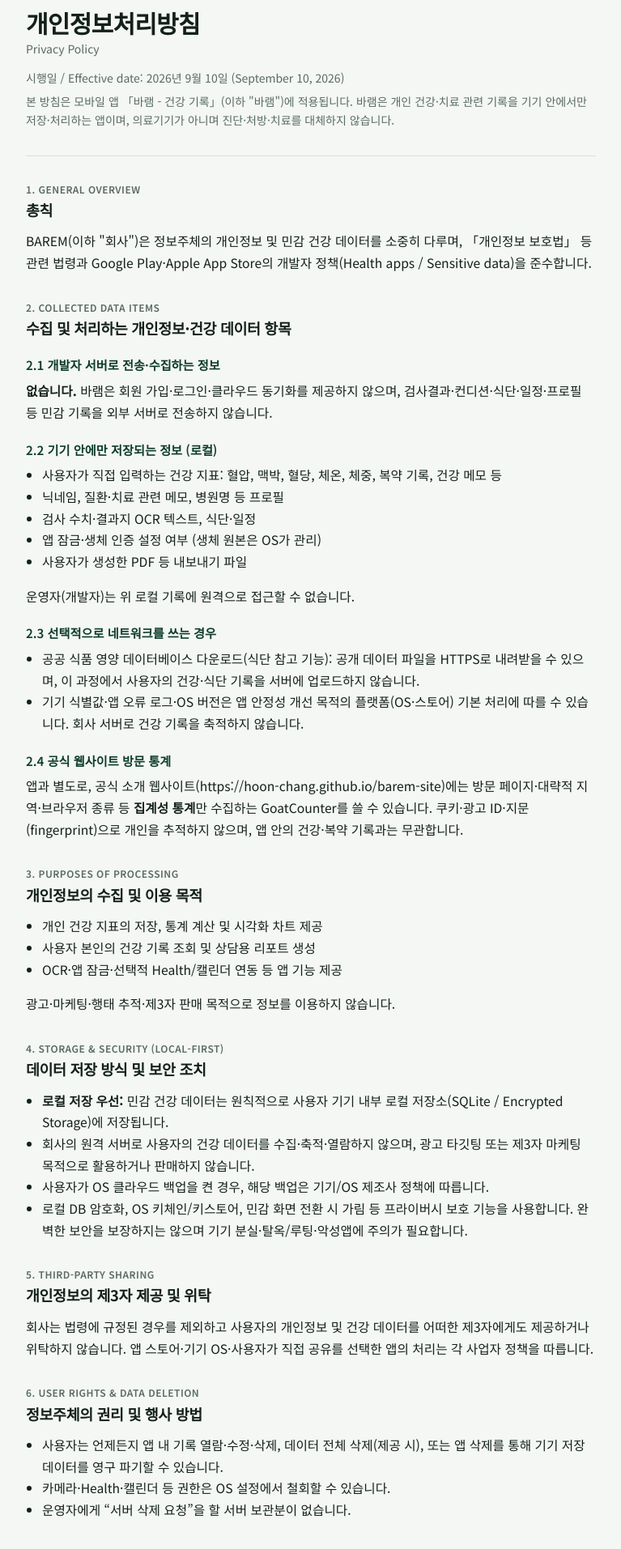
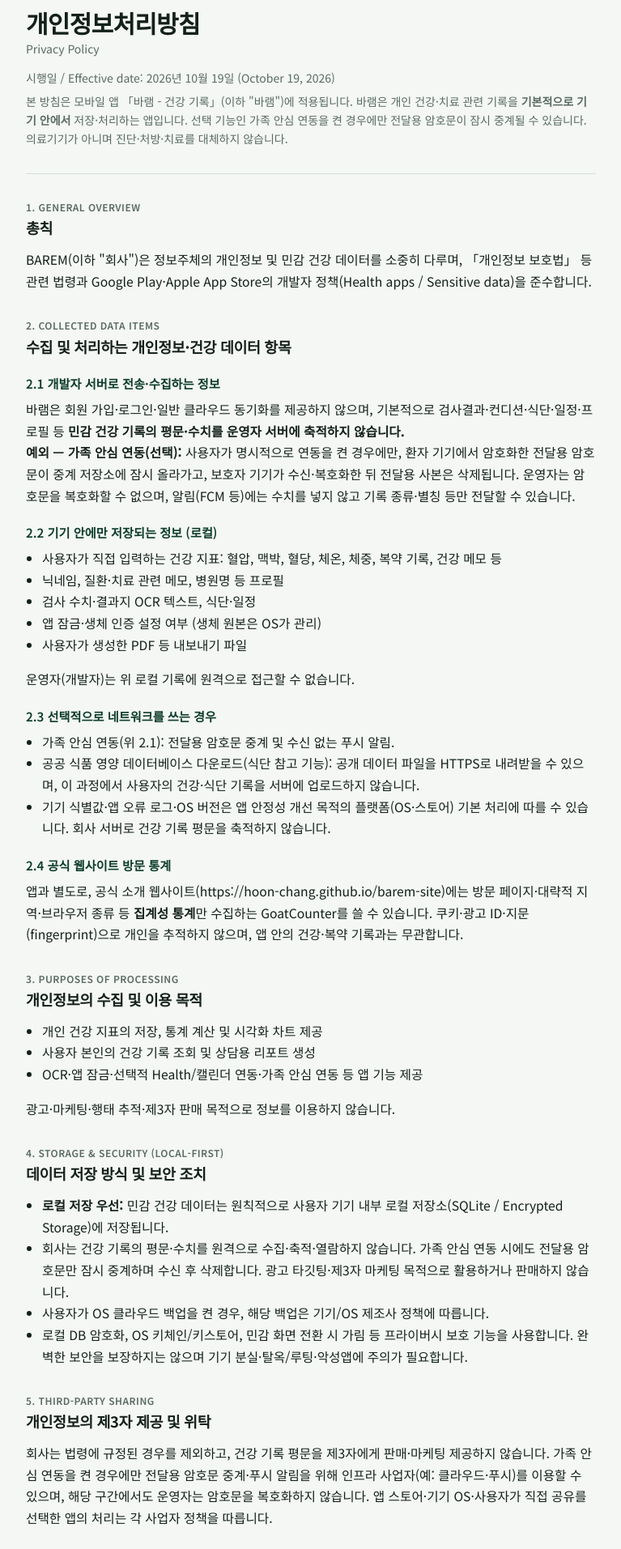
Before and after one commit to Hoon-Chang/barem-site, a Next.js app: page /privacy in a window 1280 px wide. Shown: the part 147-2060 px from the top of the page at 81% size, without its empty margins (256-1023 px from the left). Built offline with nearby package versions, Linux system fonts and the light colour scheme.

Commit message:
Align all site menus and copy with app 1.1.x features.
Rename 간편사용, add meds/watch highlights, reorder family scenarios, disclose E2EE family relay in privacy, and fix navigation labels before publishing.

```diff
--- a/site.config.ts
+++ b/site.config.ts
@@ -59,8 +59,8 @@ export const siteConfig = {
 
   privacy: {
     /** 개인정보처리방침 시행일 */
-    effectiveDateKo: "2026년 9월 10일",
-    effectiveDateEn: "September 10, 2026",
+    effectiveDateKo: "2026년 10월 19일",
+    effectiveDateEn: "October 19, 2026",
   },
 
   stores: {
--- a/src/app/features/page.tsx
+++ b/src/app/features/page.tsx
@@ -6,7 +6,7 @@ import { absoluteUrl } from "../../../site.config";
 export const metadata: Metadata = {
   title: "기능 소개",
   description:
-    "맞춤 홈·손쉬움·차수 비교·케어 리포트·검사 OCR·바이탈·식단·일정·PDF·잠금 등 바램 핵심 기능.",
+    "맞춤 홈·가족 안심 연동·간편사용·복약 알림·케어 리포트·검사 OCR·바이탈·식단·일정·PDF·잠금 등 바램 핵심 기능.",
   alternates: { canonical: absoluteUrl("/features/") },
 };
 
@@ -16,7 +16,7 @@ export default function FeaturesPage() {
       <PageShell
         surface
         title="무엇을 할 수 있나요"
-        lead="설치 후에 쓰는 기능들입니다. 필요한 것만 보면 됩니다."
+        lead="오늘 홈과 가족 연동부터, 검사·복약·일정까지. 필요한 기능만 보면 됩니다."
       >
         <FeaturesContent />
       </PageShell>
--- a/src/app/guide/page.tsx
+++ b/src/app/guide/page.tsx
@@ -6,7 +6,7 @@ import { absoluteUrl } from "../../../site.config";
 export const metadata: Metadata = {
   title: "시작 가이드",
   description:
-    "목적 고르기부터 일정·검사·컨디션·잠금까지 — 첫 주에 이것만 하면 됩니다.",
+    "목적 고르기부터 일정·검사·컨디션·가족 연동·잠금까지 — 첫 주에 이것만 하면 됩니다.",
   alternates: { canonical: absoluteUrl("/guide/") },
 };
 
@@ -15,7 +15,7 @@ export default function GuidePage() {
     <>
       <PageShell
         title="첫 주에 이것만"
-        lead="설치만 하면, 목적 고르기부터 바로 시작할 수 있습니다."
+        lead="설치 후 목적만 고르면 바로 쓸 수 있어요. 필요할 때 가족 안심 연동과 잠금만 더하면 됩니다."
       >
         <GuideContent />
       </PageShell>
--- a/src/app/layout.tsx
+++ b/src/app/layout.tsx
@@ -32,11 +32,13 @@ export const metadata: Metadata = {
     "바램",
     "BAREM",
     "건강 기록",
+    "항암",
+    "가족 연동",
     "혈압",
     "혈당",
     "복약",
-    "내 기기",
-    "개인정보",
+    "검사결과",
+    "온디바이스",
   ],
   openGraph: {
     type: "website",
--- a/src/app/privacy/page.tsx
+++ b/src/app/privacy/page.tsx
@@ -30,9 +30,11 @@ export default function PrivacyPage() {
         </p>
         <p className="mt-2 text-sm leading-relaxed text-muted">
           본 방침은 모바일 앱 「{brand.appNameKo}」(이하 &quot;바램&quot;)에
-          적용됩니다. 바램은 개인 건강·치료 관련 기록을 기기 안에서만
-          저장·처리하는 앱이며, 의료기기가 아니며 진단·처방·치료를
-          대체하지 않습니다.
+          적용됩니다. 바램은 개인 건강·치료 관련 기록을{" "}
+          <strong>기본적으로 기기 안에서</strong> 저장·처리하는 앱입니다.
+          선택 기능인 가족 안심 연동을 켠 경우에만 전달용 암호문이 잠시
+          중계될 수 있습니다. 의료기기가 아니며 진단·처방·치료를 대체하지
+          않습니다.
         </p>
       </header>
 
@@ -57,9 +59,17 @@ export default function PrivacyPage() {
           </h2>
           <h3>2.1 개발자 서버로 전송·수집하는 정보</h3>
           <p>
-            <strong>없습니다.</strong> 바램은 회원 가입·로그인·클라우드 동기화를
-            제공하지 않으며, 검사결과·컨디션·식단·일정·프로필 등 민감 기록을
-            외부 서버로 전송하지 않습니다.
+            바램은 회원 가입·로그인·일반 클라우드 동기화를 제공하지 않으며,
+            기본적으로 검사결과·컨디션·식단·일정·프로필 등{" "}
+            <strong>민감 건강 기록의 평문·수치를 운영자 서버에 축적하지
+            않습니다.</strong>
+          </p>
+          <p>
+            <strong>예외 — 가족 안심 연동(선택):</strong> 사용자가 명시적으로
+            연동을 켠 경우에만, 환자 기기에서 암호화한 전달용 암호문이 중계
+            저장소에 잠시 올라가고, 보호자 기기가 수신·복호화한 뒤 전달용
+            사본은 삭제됩니다. 운영자는 암호문을 복호화할 수 없으며, 알림(FCM
+            등)에는 수치를 넣지 않고 기록 종류·별칭 등만 전달할 수 있습니다.
           </p>
           <h3>2.2 기기 안에만 저장되는 정보 (로컬)</h3>
           <ul>
@@ -80,6 +90,10 @@ export default function PrivacyPage() {
           <h3>2.3 선택적으로 네트워크를 쓰는 경우</h3>
           <ul>
             <li>
+              가족 안심 연동(위 2.1): 전달용 암호문 중계 및 수신 없는 푸시
+              알림.
+            </li>
+            <li>
               공공 식품 영양 데이터베이스 다운로드(식단 참고 기능): 공개 데이터
               파일을 HTTPS로 내려받을 수 있으며, 이 과정에서 사용자의
               건강·식단 기록을 서버에 업로드하지 않습니다.
@@ -87,7 +101,7 @@ export default function PrivacyPage() {
             <li>
               기기 식별값·앱 오류 로그·OS 버전은 앱 안정성 개선 목적의
               플랫폼(OS·스토어) 기본 처리에 따를 수 있습니다. 회사 서버로 건강
-              기록을 축적하지 않습니다.
+              기록 평문을 축적하지 않습니다.
             </li>
           </ul>
           <h3>2.4 공식 웹사이트 방문 통계</h3>
@@ -109,7 +123,10 @@ export default function PrivacyPage() {
           <ul>
             <li>개인 건강 지표의 저장, 통계 계산 및 시각화 차트 제공</li>
             <li>사용자 본인의 건강 기록 조회 및 상담용 리포트 생성</li>
-            <li>OCR·앱 잠금·선택적 Health/캘린더 연동 등 앱 기능 제공</li>
+            <li>
+              OCR·앱 잠금·선택적 Health/캘린더 연동·가족 안심 연동 등 앱 기능
+              제공
+            </li>
           </ul>
           <p>
             광고·마케팅·행태 추적·제3자 판매 목적으로 정보를 이용하지 않습니다.
@@ -128,8 +145,9 @@ export default function PrivacyPage() {
               저장됩니다.
             </li>
             <li>
-              회사의 원격 서버로 사용자의 건강 데이터를 수집·축적·열람하지
-              않으며, 광고 타깃팅 또는 제3자 마케팅 목적으로 활용하거나
+              회사는 건강 기록의 평문·수치를 원격으로 수집·축적·열람하지
+              않습니다. 가족 안심 연동 시에도 전달용 암호문만 잠시 중계하며
+              수신 후 삭제합니다. 광고 타깃팅·제3자 마케팅 목적으로 활용하거나
               판매하지 않습니다.
             </li>
             <li>
@@ -150,10 +168,12 @@ export default function PrivacyPage() {
             개인정보의 제3자 제공 및 위탁
           </h2>
           <p>
-            회사는 법령에 규정된 경우를 제외하고 사용자의 개인정보 및 건강
-            데이터를 어떠한 제3자에게도 제공하거나 위탁하지 않습니다. 앱
-            스토어·기기 OS·사용자가 직접 공유를 선택한 앱의 처리는 각
-            사업자 정책을 따릅니다.
+            회사는 법령에 규정된 경우를 제외하고, 건강 기록 평문을 제3자에게
+            판매·마케팅 제공하지 않습니다. 가족 안심 연동을 켠 경우에만 전달용
+            암호문 중계·푸시 알림을 위해 인프라 사업자(예: 클라우드·푸시)를
+            이용할 수 있으며, 해당 구간에서도 운영자는 암호문을 복호화하지
+            않습니다. 앱 스토어·기기 OS·사용자가 직접 공유를 선택한 앱의
+            처리는 각 사업자 정책을 따릅니다.
           </p>
         </section>
 
@@ -170,7 +190,10 @@ export default function PrivacyPage() {
             </li>
             <li>카메라·Health·캘린더 등 권한은 OS 설정에서 철회할 수 있습니다.</li>
             <li>
-              운영자에게 “서버 삭제 요청”을 할 서버 보관분이 없습니다.
+              기본 기록은 기기 안에만 있으므로, 앱·데이터 삭제로 제거할 수
+              있습니다. 가족 안심 연동의 전달용 암호문은 수신 후 삭제 설계이며,
+              연동을 끄면 추가 전달이 중단됩니다. 보호자 기기에 이미 받은 미러
+              기록은 보호자가 관리합니다.
             </li>
           </ul>
         </section>
@@ -193,9 +216,11 @@ export default function PrivacyPage() {
             해외 이전
           </h2>
           <p>
-            운영자 서버로 개인·건강 정보를 이전하지 않습니다. (선택) 식품 DB
-            파일 다운로드 시 호스팅 지역을 경유할 수 있으나 사용자 건강
-            데이터는 포함되지 않습니다.
+            기본적으로 운영자 서버로 개인·건강 정보 평문을 이전하지 않습니다.
+            가족 안심 연동을 켠 경우 전달용 암호문 중계·푸시 인프라가 해외에
+            위치할 수 있으나, 운영자는 암호문을 복호화하지 않습니다. (선택)
+            식품 DB 파일 다운로드 시 호스팅 지역을 경유할 수 있으나 사용자
+            건강 데이터는 포함되지 않습니다.
           </p>
         </section>
 
--- a/src/app/scenarios/page.tsx
+++ b/src/app/scenarios/page.tsx
@@ -6,7 +6,7 @@ import { absoluteUrl } from "../../../site.config";
 export const metadata: Metadata = {
   title: "사용 예시",
   description:
-    "항암 투여 주간, 가족 안심 연동, 채혈·외래, 차수 비교, 케어 리포트, 손쉬움, 추적 관찰 — 이럴 때 바램을 쓰는 방법.",
+    "항암 투여 주간, 가족 안심 연동, 채혈·외래, 케어 리포트, 차수 비교, 간편사용, 추적 관찰 — 이럴 때 바램을 쓰는 방법.",
   alternates: { canonical: absoluteUrl("/scenarios/") },
 };
 
@@ -16,8 +16,8 @@ export default function ScenariosPage() {
       <PageShell
         surface
         eyebrow="사용 예시"
-        title="이럴 때, 이렇게 쓰면 좋아요"
-        lead="모든 기능을 다 쓸 필요는 없어요. 오늘 기록부터 외래 전 케어 리포트까지, 지금 필요한 것만 골라 보세요."
+        title="이럴 때, 이렇게 쓰면 됩니다"
+        lead="모든 기능을 다 쓸 필요는 없어요. 오늘 기록·가족 연동부터 외래 전 케어 리포트까지, 지금 필요한 것만 골라 보세요."
       >
         <ScenariosContent />
       </PageShell>
--- a/src/app/terms/page.tsx
+++ b/src/app/terms/page.tsx
@@ -50,9 +50,11 @@ export default function TermsPage() {
             서비스 설명
           </h2>
           <p>
-            바램은 혈압·혈당·체온·체중·복약·증상 등 개인 건강 기록을 기기
-            안에서 관리하도록 돕는 소프트웨어입니다. 의료기기·의료행위가
-            아니며, 진단·처방·치료를 제공하거나 대체하지 않습니다.
+            바램은 혈압·혈당·체온·체중·복약·증상·검사·일정 등 개인 건강
+            기록을 기본적으로 기기 안에서 관리하도록 돕는 소프트웨어입니다.
+            선택적으로 가족 안심 연동(암호화 전달·읽기 전용)을 제공할 수
+            있습니다. 의료기기·의료행위가 아니며, 진단·처방·치료를 제공하거나
+            대체하지 않습니다.
           </p>
         </section>
 
```
Also changed, not shown: src/content/marketing.ts (+75 -62 lines), 22 other files (tests, documents, lock files or other folders).
